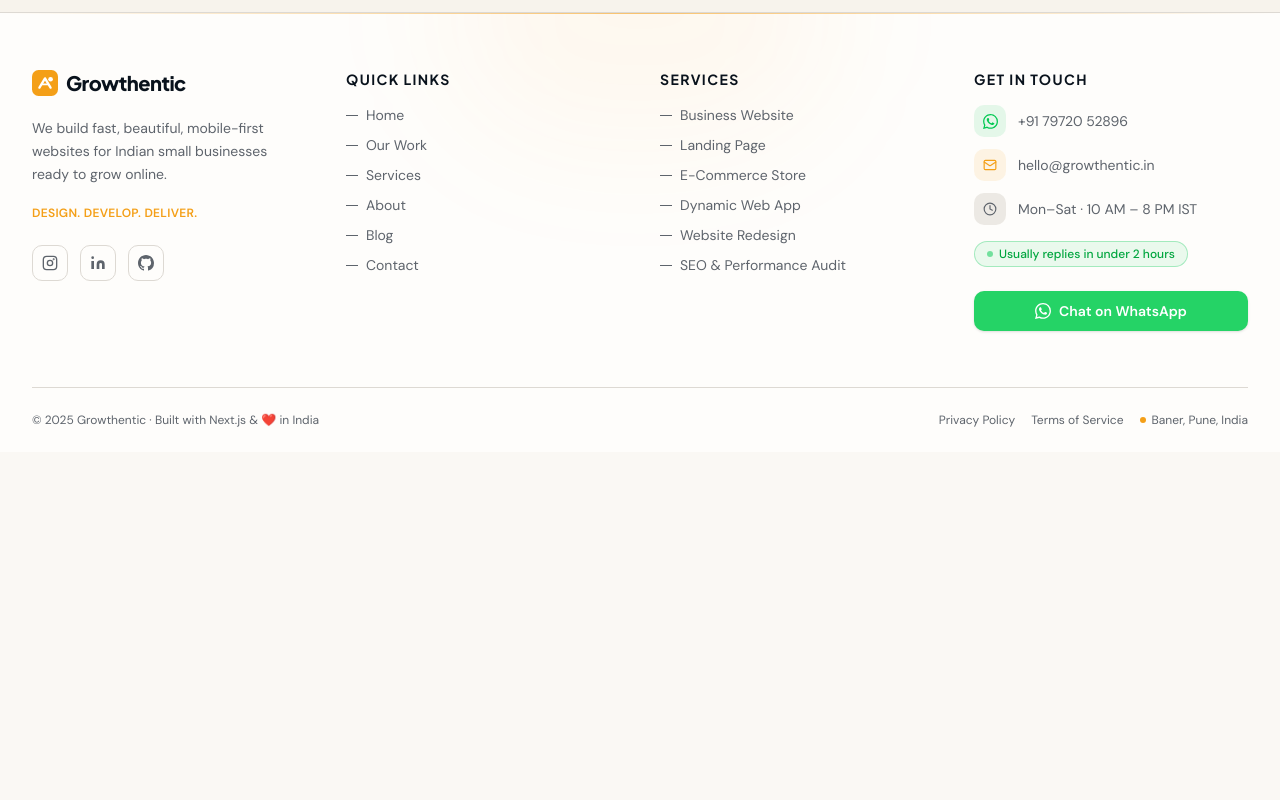
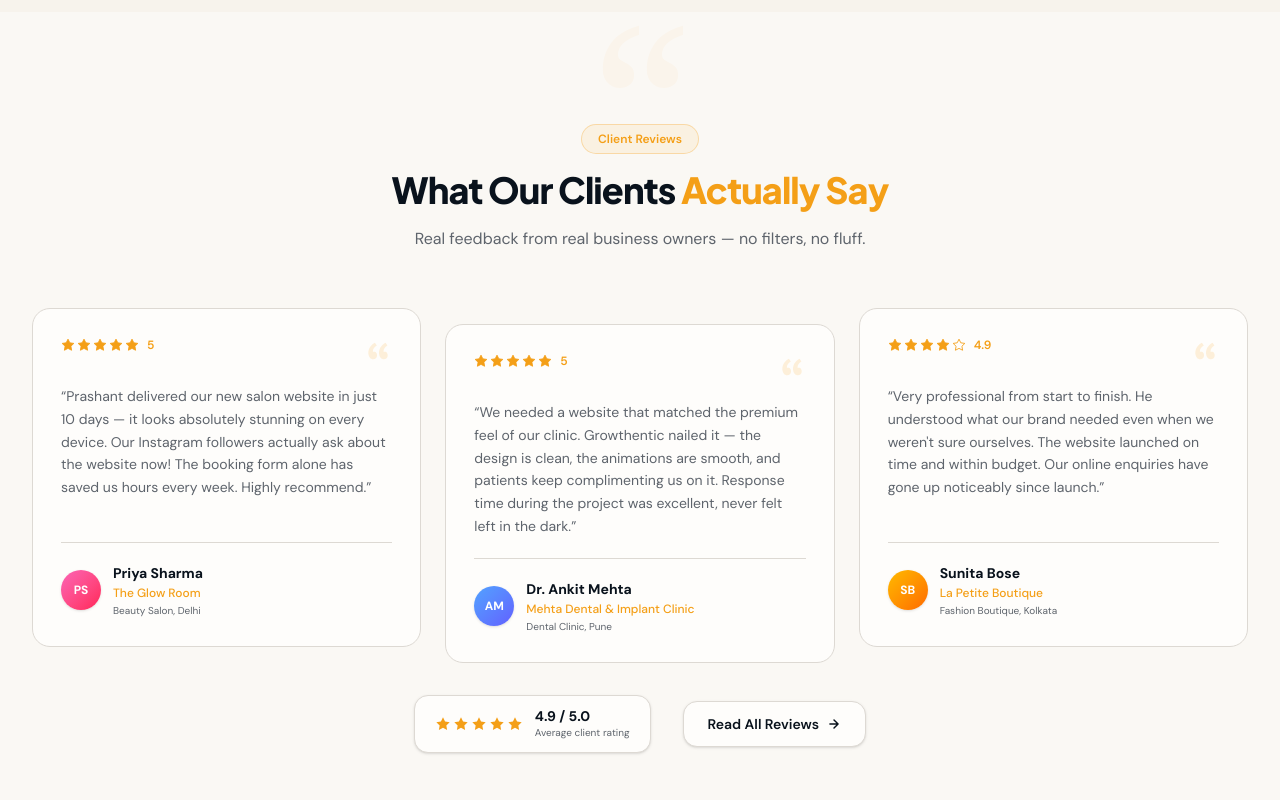
Before and after one commit to prashant-1012/growthentic, a Next.js app: page / in a window 1280 px wide. Shown: the part 5900-6700 px from the top of the page. Before the commit the page ends 6352 px from the top, so only its background shows below. Built offline with nearby package versions, Linux system fonts and the light colour scheme.

Commit message:
Testimonials added

```diff
--- a/app/page.tsx
+++ b/app/page.tsx
@@ -13,6 +13,7 @@ export default function Home() {
       <OurProcessSection />
       <WhyGrowthentic />
       <TechStackSection />
+      <TestimonialsSection />
     </main>
   );
 }
@@ -1290,3 +1291,182 @@ function TechStackSection() {
     </section>
   );
 }
+
+/* ── Section 10: Testimonials ── */
+const testimonials = [
+  {
+    name: "Priya Sharma",
+    business: "The Glow Room",
+    type: "Beauty Salon, Delhi",
+    rating: 5,
+    avatar: "PS",
+    avatarBg: "from-pink-400 to-rose-500",
+    review:
+      "Prashant delivered our new salon website in just 10 days — it looks absolutely stunning on every device. Our Instagram followers actually ask about the website now! The booking form alone has saved us hours every week. Highly recommend.",
+  },
+  {
+    name: "Dr. Ankit Mehta",
+    business: "Mehta Dental & Implant Clinic",
+    type: "Dental Clinic, Pune",
+    rating: 5,
+    avatar: "AM",
+    avatarBg: "from-blue-400 to-indigo-500",
+    review:
+      "We needed a website that matched the premium feel of our clinic. Growthentic nailed it — the design is clean, the animations are smooth, and patients keep complimenting us on it. Response time during the project was excellent, never felt left in the dark.",
+  },
+  {
+    name: "Sunita Bose",
+    business: "La Petite Boutique",
+    type: "Fashion Boutique, Kolkata",
+    rating: 4.9,
+    avatar: "SB",
+    avatarBg: "from-amber-400 to-orange-500",
+    review:
+      "Very professional from start to finish. He understood what our brand needed even when we weren't sure ourselves. The website launched on time and within budget. Our online enquiries have gone up noticeably since launch.",
+  },
+];
+
+function StarRating({ rating }: { rating: number }) {
+  return (
+    <div className="flex items-center gap-0.5" aria-label={`${rating} out of 5 stars`}>
+      {[1, 2, 3, 4, 5].map((star) => (
+        <svg
+          key={star}
+          width="14"
+          height="14"
+          viewBox="0 0 24 24"
+          fill={star <= Math.floor(rating) ? "currentColor" : "none"}
+          stroke="currentColor"
+          strokeWidth="1.5"
+          className="text-brand"
+          aria-hidden="true"
+        >
+          <polygon points="12 2 15.09 8.26 22 9.27 17 14.14 18.18 21.02 12 17.77 5.82 21.02 7 14.14 2 9.27 8.91 8.26 12 2" />
+        </svg>
+      ))}
+      <span className="ml-1.5 text-xs font-semibold text-brand">{rating}</span>
+    </div>
+  );
+}
+
+function TestimonialsSection() {
+  return (
+    <section
+      aria-labelledby="testimonials-heading"
+      className="py-20 md:py-28 bg-background relative overflow-hidden"
+    >
+      {/* Decorative quote mark */}
+      <div
+        aria-hidden="true"
+        className="pointer-events-none absolute -top-6 left-1/2 -translate-x-1/2 text-[220px] font-serif leading-none text-brand/4 select-none"
+      >
+        &ldquo;
+      </div>
+
+      <div className="relative mx-auto max-w-7xl px-5 md:px-8">
+        {/* Heading */}
+        <div className="mb-14 flex flex-col items-center gap-4 text-center">
+          <span className="inline-flex items-center gap-2 rounded-full border border-brand/30 bg-brand/8 px-4 py-1.5 text-xs font-semibold text-brand">
+            Client Reviews
+          </span>
+          <h2
+            id="testimonials-heading"
+            className="font-heading text-3xl font-extrabold tracking-tight text-foreground sm:text-4xl"
+          >
+            What Our Clients{" "}
+            <span className="text-brand">Actually Say</span>
+          </h2>
+          <p className="max-w-xl text-base text-muted-foreground leading-relaxed">
+            Real feedback from real business owners — no filters, no fluff.
+          </p>
+        </div>
+
+        {/* Cards */}
+        <div className="grid gap-6 sm:grid-cols-2 lg:grid-cols-3">
+          {testimonials.map((t, i) => (
+            <figure
+              key={t.name}
+              className={`group relative flex flex-col gap-5 rounded-2xl border border-border bg-card p-7 hover-lift hover:border-brand/20 transition-colors overflow-hidden ${i === 1 ? "lg:translate-y-4" : ""}`}
+            >
+              {/* Hover glow */}
+              <div aria-hidden="true" className="absolute inset-0 rounded-2xl bg-brand/0 group-hover:bg-brand/[0.025] transition-colors duration-300" />
+
+              {/* Top: rating + opening quote */}
+              <div className="relative flex items-start justify-between">
+                <StarRating rating={t.rating} />
+                <svg
+                  width="28"
+                  height="28"
+                  viewBox="0 0 24 24"
+                  fill="currentColor"
+                  className="text-brand/15 flex-shrink-0"
+                  aria-hidden="true"
+                >
+                  <path d="M11.192 15.757c0-.88-.23-1.618-.69-2.217-.326-.412-.768-.683-1.327-.812-.55-.128-1.07-.137-1.54-.028-.16-.95.1-1.956.76-3.022.66-1.065 1.515-1.867 2.558-2.403L9.373 5c-.8.396-1.56.898-2.26 1.505-.71.607-1.34 1.305-1.9 2.094s-.98 1.68-1.25 2.69-.346 2.04-.217 3.1c.168 1.4.62 2.52 1.356 3.35.735.84 1.652 1.26 2.748 1.26.965 0 1.766-.29 2.4-.878.628-.576.94-1.365.94-2.368l.002.003zm9.124 0c0-.88-.23-1.618-.69-2.217-.326-.42-.77-.692-1.327-.817-.56-.124-1.074-.13-1.54-.022-.16-.94.09-1.95.75-3.02.66-1.06 1.514-1.86 2.557-2.4L18.49 5c-.8.396-1.555.898-2.26 1.505-.708.607-1.34 1.305-1.894 2.094-.556.79-.97 1.68-1.24 2.69-.273 1-.345 2.04-.217 3.1.168 1.4.62 2.52 1.356 3.35.735.84 1.652 1.26 2.748 1.26.965 0 1.766-.29 2.4-.878.628-.576.94-1.365.94-2.368l.002.003z" />
+                </svg>
+              </div>
+
+              {/* Review text */}
+              <blockquote className="relative flex-1">
+                <p className="text-sm text-muted-foreground leading-relaxed">
+                  &ldquo;{t.review}&rdquo;
+                </p>
+              </blockquote>
+
+              {/* Divider */}
+              <div className="relative h-px w-full bg-border group-hover:bg-brand/20 transition-colors" />
+
+              {/* Client info */}
+              <figcaption className="relative flex items-center gap-3">
+                {/* Avatar */}
+                <div
+                  className={`flex h-10 w-10 flex-shrink-0 items-center justify-center rounded-full bg-gradient-to-br ${t.avatarBg} text-xs font-bold text-white shadow-sm`}
+                  aria-hidden="true"
+                >
+                  {t.avatar}
+                </div>
+                <div className="flex flex-col gap-0.5 min-w-0">
+                  <span className="text-sm font-bold text-foreground truncate">
+                    {t.name}
+                  </span>
+                  <span className="text-xs text-brand font-medium truncate">
+                    {t.business}
+                  </span>
+                  <span className="text-[10px] text-muted-foreground truncate">
+                    {t.type}
+                  </span>
+                </div>
+              </figcaption>
+            </figure>
+          ))}
+        </div>
+
+        {/* Bottom row: aggregate rating + CTA */}
+        <div className="mt-12 flex flex-col items-center gap-4 sm:flex-row sm:justify-center sm:gap-8">
+          {/* Aggregate rating badge */}
+          <div className="flex items-center gap-3 rounded-xl border border-border bg-card px-5 py-3 shadow-sm">
+            <div className="flex items-center gap-0.5">
+              {[1, 2, 3, 4, 5].map((s) => (
+                <svg key={s} width="16" height="16" viewBox="0 0 24 24" fill="currentColor" className="text-brand" aria-hidden="true">
+                  <polygon points="12 2 15.09 8.26 22 9.27 17 14.14 18.18 21.02 12 17.77 5.82 21.02 7 14.14 2 9.27 8.91 8.26 12 2" />
+                </svg>
+              ))}
+            </div>
+            <div className="flex flex-col">
+              <span className="text-sm font-bold text-foreground leading-tight">4.9 / 5.0</span>
+              <span className="text-[10px] text-muted-foreground">Average client rating</span>
+            </div>
+          </div>
+
+          <Link
+            href="/work"
+            className="inline-flex items-center gap-2 rounded-xl border border-border bg-card px-6 py-3 text-sm font-semibold text-foreground hover:border-brand/40 hover:text-brand transition-colors shadow-sm"
+          >
+            Read All Reviews
+            <svg width="14" height="14" viewBox="0 0 24 24" fill="none" stroke="currentColor" strokeWidth="2.5" strokeLinecap="round" strokeLinejoin="round" aria-hidden="true"><path d="M5 12h14M12 5l7 7-7 7" /></svg>
+          </Link>
+        </div>
+      </div>
+    </section>
+  );
+}
```
